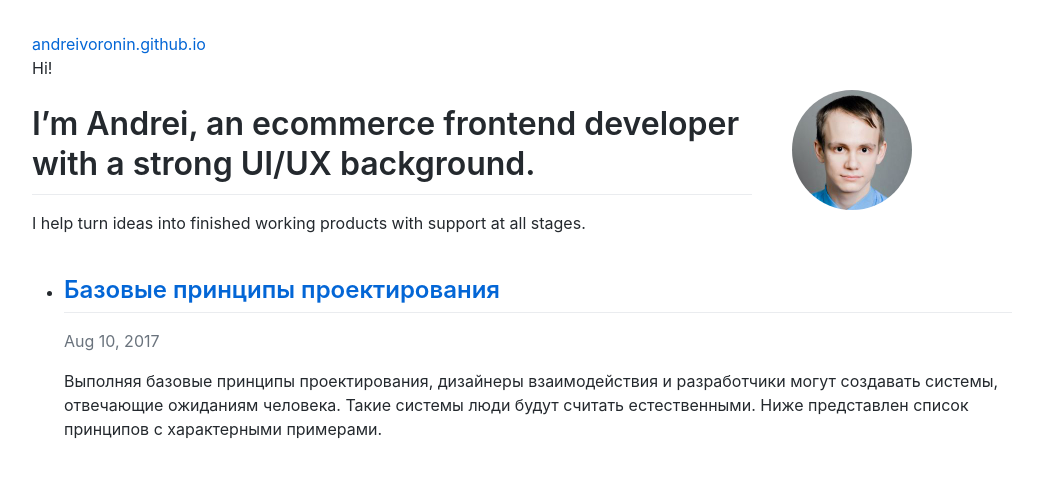
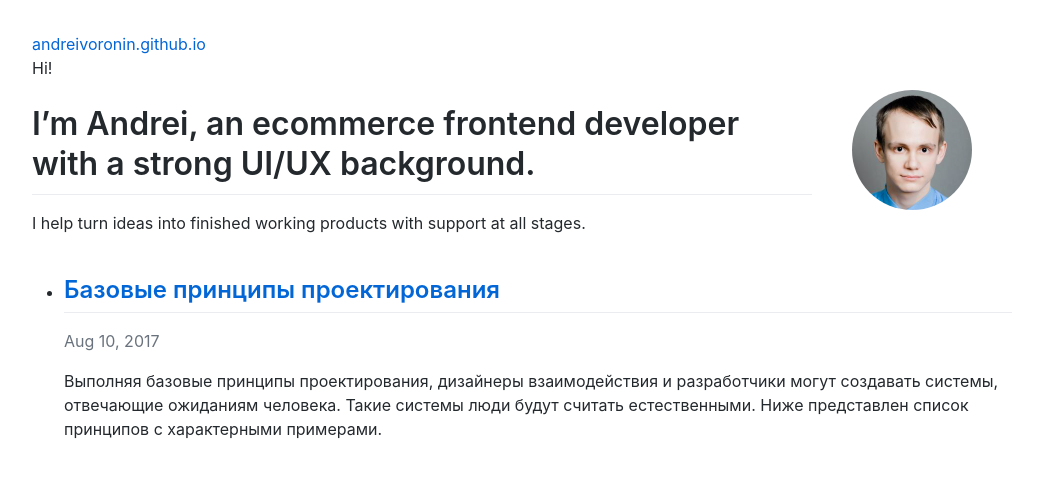
Before and after one commit to andreivoronin/andreivoronin.github.io, a Jekyll site: the page built from index.md, in a window 1280 px wide. Shown: the top 478 px of the page, without its empty margins (118-1161 px from the left). Built offline with Jekyll 4.4.1, drawn with Linux system fonts in a browser that asks for light colours.

Commit message:
Update style.css

```diff
--- a/assets/css/style.css
+++ b/assets/css/style.css
@@ -20,6 +20,7 @@ body {
 .hero__content {
     display: flex;
     align-items: center;
+    justify-content: space-between;
     flex-direction: column-reverse;
 }
 
@@ -29,15 +30,8 @@ body {
     }
 }
 
-.hero__info {
-    flex: 4;
-}
-
-.hero__figure {
-    flex: 1;
-}
-
 .hero__photo {
+    min-width: 120px;
     border-radius: 50%;
 }
 
```
